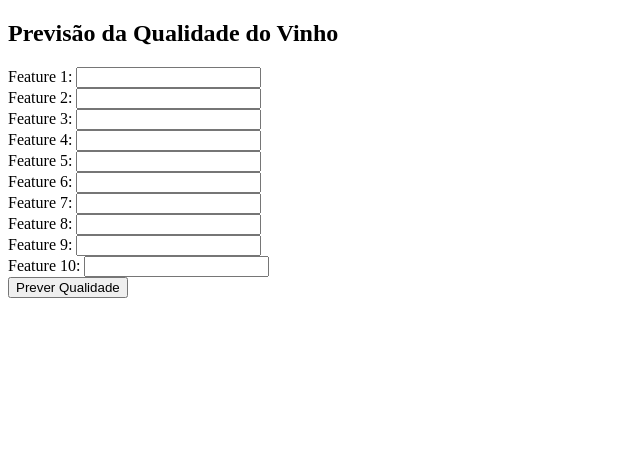
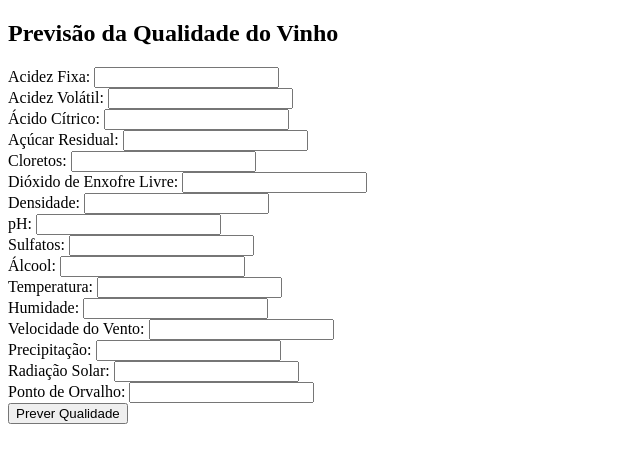
Before and after one commit to RPeleja/WorkML, a Flask app: page / in a window 1280 px wide. Shown: the top 463 px of the page, without its empty margins (0-640 px from the left). Run offline with Flask 3, Linux system fonts and the light colour scheme; parts of the project's set-up code (start-up, migrations or seed data) failed here and were passed over.

Commit message:
Added last changes

```diff
--- a/Templates/index.html
+++ b/Templates/index.html
@@ -8,11 +8,58 @@
 <body>
     <h2>Previsão da Qualidade do Vinho</h2>
     <form action="/predict" method="post">
-        {% for i in range(1, 11) %}
-            <label for="feature{{ i }}">Feature {{ i }}:</label>
-            <input type="text" name="feature{{ i }}" required><br>
-        {% endfor %}
+        <!-- Wine Features -->
+        <label for="fixed_acidity">Acidez Fixa:</label>
+        <input type="number" step="0.01" name="fixed_acidity" required><br>
+
+        <label for="volatile_acidity">Acidez Volátil:</label>
+        <input type="number" step="0.01" name="volatile_acidity" required><br>
+
+        <label for="citric_acid">Ácido Cítrico:</label>
+        <input type="number" step="0.01" name="citric_acid" required><br>
+
+        <label for="residual_sugar">Açúcar Residual:</label>
+        <input type="number" step="0.01" name="residual_sugar" required><br>
+
+        <label for="chlorides">Cloretos:</label>
+        <input type="number" step="0.01" name="chlorides" required><br>
+
+        <label for="free_sulfur_dioxide">Dióxido de Enxofre Livre:</label>
+        <input type="number" step="0.01" name="free_sulfur_dioxide" required><br>
+
+        <label for="density">Densidade:</label>
+        <input type="number" step="0.0001" name="density" required><br>
+
+        <label for="pH">pH:</label>
+        <input type="number" step="0.01" name="pH" required><br>
+
+        <label for="sulphates">Sulfatos:</label>
+        <input type="number" step="0.01" name="sulphates" required><br>
+
+        <label for="alcohol">Álcool:</label>
+        <input type="number" step="0.01" name="alcohol" required><br>
+
+        <!-- Weather Features -->
+        <label for="temperature">Temperatura:</label>
+        <input type="number" step="0.1" name="temperature" required><br>
+
+        <label for="humidity">Humidade:</label>
+        <input type="number" step="0.1" name="humidity" required><br>
+
+        <label for="wind_speed">Velocidade do Vento:</label>
+        <input type="number" step="0.1" name="wind_speed" required><br>
+
+        <label for="precipitation">Precipitação:</label>
+        <input type="number" step="0.1" name="precipitation" required><br>
+
+        <label for="solar_radiation">Radiação Solar:</label>
+        <input type="number" step="0.1" name="solar_radiation" required><br>
+
+        <label for="dew_point">Ponto de Orvalho:</label>
+        <input type="number" step="0.1" name="dew_point" required><br>
+
         <button type="submit">Prever Qualidade</button>
     </form>
 </body>
+
 </html>
--- a/app.py
+++ b/app.py
@@ -1,13 +1,14 @@
 from flask import Flask, render_template, request
 import joblib
 import numpy as np
+import os
 
 app = Flask(__name__)
 
 # Load model and transformers
-model = joblib.load('models/wine_quality_model.pkl')
-scaler = joblib.load('models/scaler.pkl')
-imputer = joblib.load('models/imputer.pkl')
+model = joblib.load('WorkML/models/wine_quality_model.pkl')
+scaler = joblib.load('WorkML/models/scaler.pkl')
+imputer = joblib.load('WorkML/models/imputer.pkl')
 
 @app.route('/')
 def index():
@@ -16,19 +17,29 @@ def index():
 @app.route('/predict', methods=['POST'])
 def predict():
     try:
-        # Receber os dados do formulário
-        features = [float(request.form[f'feature{i}']) for i in range(1, 11)]
+        # Extract features from the form (match expected model input)
+        feature_names = [
+            'fixed acidity', 'volatile acidity', 'citric acid', 'residual sugar',
+            'chlorides', 'free sulfur dioxide', 'density', 'pH', 'sulphates',
+            'alcohol', 'type', 'precipitation', 'relativehumidity',
+            'solarradiation', 'temperature', 'uvindexmax', 'winddirection',
+            'windspeed', 'year', 'month'
+        ]
 
-        # Converter para array numpy e pré-processar
+        # Convert form data to float and create feature array
+        features = [float(request.form[name]) for name in feature_names]
+
+        # Convert to NumPy array and preprocess
         new_data = np.array([features])
         new_data = imputer.transform(new_data)
         new_data = scaler.transform(new_data)
 
-        # Fazer previsão
+        # Make prediction
         prediction = model.predict(new_data)[0]
-        result = "Bom" if prediction == 1 else "Regular"
+        result = "Bom Vinho" if prediction == 1 else "Vinho Regular"
 
         return render_template('result.html', result=result)
+
     except Exception as e:
         return f'Erro ao processar a previsão: {e}'
 
--- a/src/config.py
+++ b/src/config.py
@@ -13,5 +13,5 @@ class Config:
     RANDOM_STATE = 42
     TEST_SIZE = 0.2
     WEATHER_MONTHS = [9, 10]  # September and October
-    MODEL_PATH = 'models/'
-    DATA_PATH = 'data/'
+    MODEL_PATH = 'WorkML/models/'
+    DATA_PATH = 'WorkML/data/'
--- a/src/main.py
+++ b/src/main.py
@@ -27,6 +27,8 @@ def main():
     df = data_loader.merge_data(wine_df, weather_df)
     df = preprocessor.preprocess(df)
 
+    print(df.columns)
+
     # Prepare features and split data
     X, y = preprocessor.prepare_features(df)
     X_train, X_test, y_train, y_test = trainer.split_data(X, y)
```
Also changed, not shown: 3 other files.
